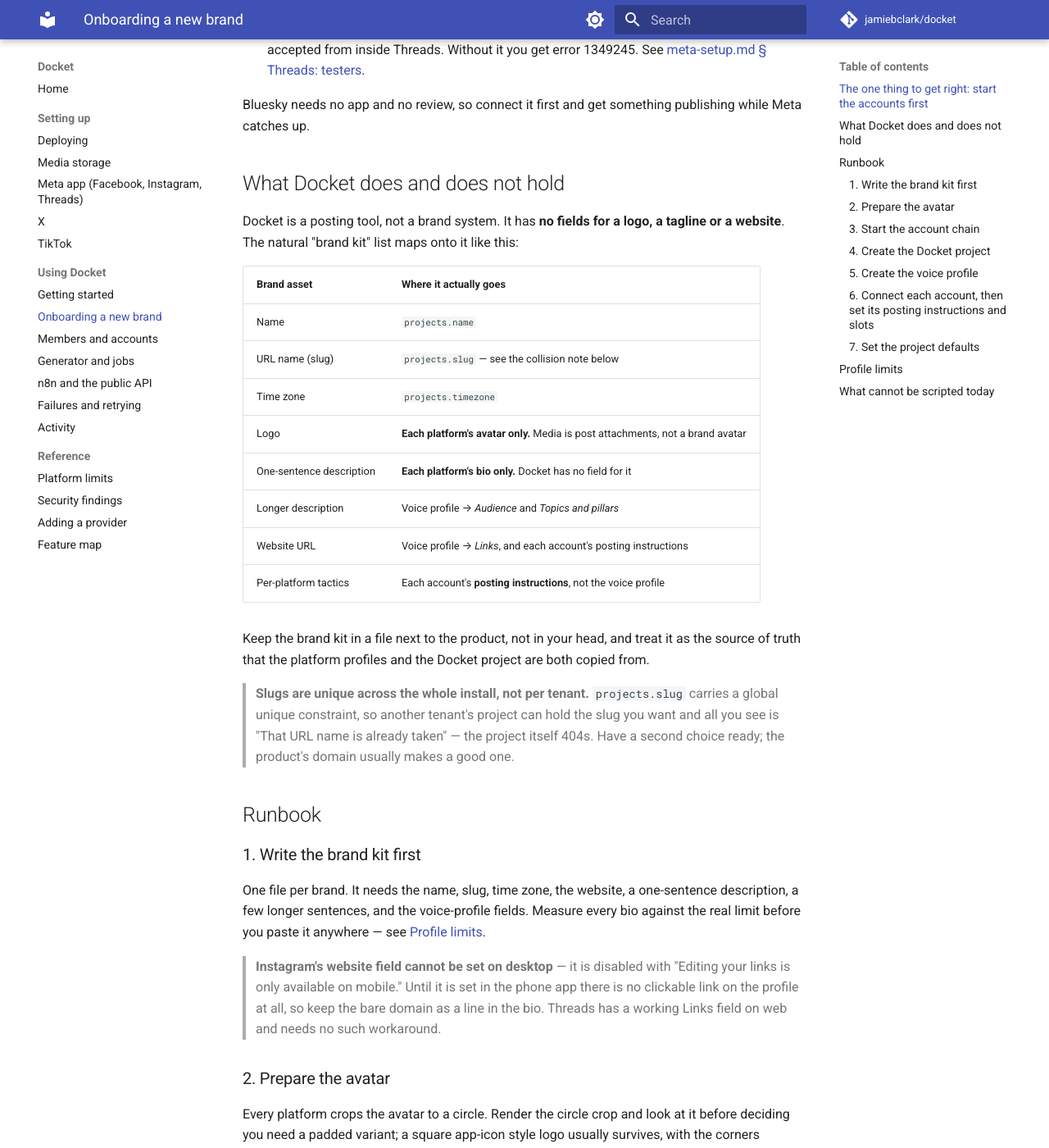
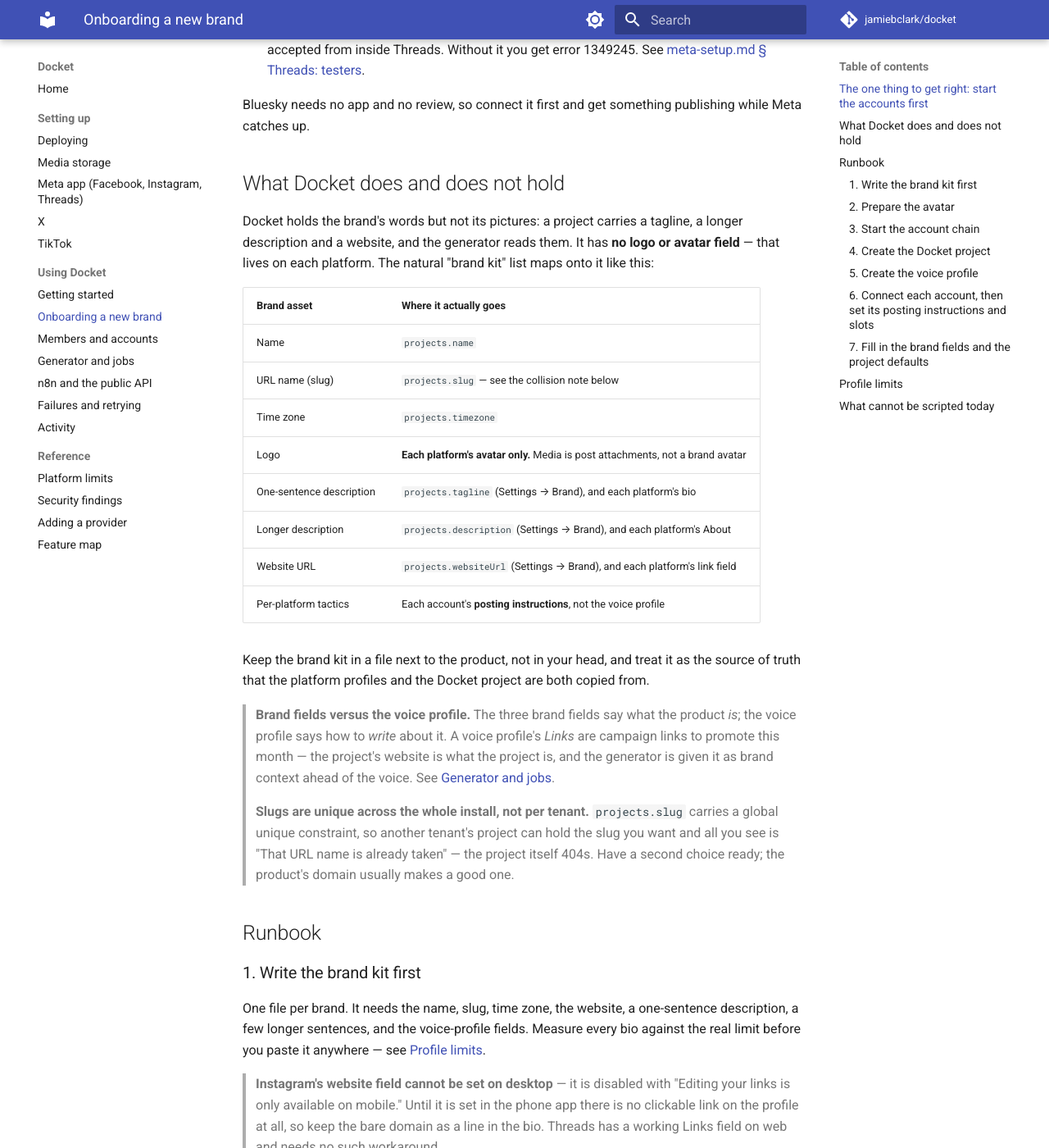
Before and after one commit to jamiebclark/docket, an MkDocs documentation site: the page built from docs/brand-onboarding.md, in a window 1280 px wide and 1400 px high, scrolled down 863 px. Shown: the whole window at 82% size. Built offline with MkDocs 1.6.1 and Material for MkDocs 9.7.7, drawn with Linux system fonts in a browser that asks for light colours; comment, search, counter and statistics services are not loaded; some of the changed text lies outside the part shown.

Commit message:
fix(brand): reconcile the onboarding runbook, and pin the no-change guard
Two findings from the re-review, both small but worth not shipping.

docs/brand-onboarding.md arrived in this same branch and immediately contradicted
the feature beside it in the nav: it said Docket has no tagline or website field and
routed both to a voice profile. All three rows of that table are now wrong. It now
names the project columns, and says plainly what the brand fields are for against
what the voice profile is for — the website is what the project is, a preferred link
is what it is promoting this month.

The explicit-undefined case that contracts/services.md calls load-bearing had no
test. A key submitted as `undefined` survives `.optional()`, so `"tagline" in parsed`
is true for `{ tagline: undefined }` and false when the key is absent — which is why
the service strips undefined before building the patch. Without that strip, a form
omitting one brand input would clear a field nobody touched. Removing the guard now
fails exactly this test and nothing else, which is what the review found missing.

Leaving MINOR F2 (the shipped docs not restating roadmap scope boundaries) — that is
bookkeeping for the roadmap, not something a reader of generator.md needs.

Co-Authored-By: Claude Opus 5 <noreply@anthropic.com>

```diff
--- a/docs/brand-onboarding.md
+++ b/docs/brand-onboarding.md
@@ -40,8 +40,9 @@ catches up.
 
 ## What Docket does and does not hold
 
-Docket is a posting tool, not a brand system. It has **no fields for a logo, a tagline or a
-website**. The natural "brand kit" list maps onto it like this:
+Docket holds the brand's words but not its pictures: a project carries a tagline, a longer
+description and a website, and the generator reads them. It has **no logo or avatar field** —
+that lives on each platform. The natural "brand kit" list maps onto it like this:
 
 | Brand asset | Where it actually goes |
 |---|---|
@@ -49,13 +50,18 @@ website**. The natural "brand kit" list maps onto it like this:
 | URL name (slug) | `projects.slug` — see the collision note below |
 | Time zone | `projects.timezone` |
 | Logo | **Each platform's avatar only.** Media is post attachments, not a brand avatar |
-| One-sentence description | **Each platform's bio only.** Docket has no field for it |
-| Longer description | Voice profile → *Audience* and *Topics and pillars* |
-| Website URL | Voice profile → *Links*, and each account's posting instructions |
+| One-sentence description | `projects.tagline` (Settings → Brand), and each platform's bio |
+| Longer description | `projects.description` (Settings → Brand), and each platform's About |
+| Website URL | `projects.websiteUrl` (Settings → Brand), and each platform's link field |
 | Per-platform tactics | Each account's **posting instructions**, not the voice profile |
 
 Keep the brand kit in a file next to the product, not in your head, and treat it as the source
 of truth that the platform profiles and the Docket project are both copied from.
+
+> **Brand fields versus the voice profile.** The three brand fields say what the product *is*;
+> the voice profile says how to *write* about it. A voice profile's *Links* are campaign links to
+> promote this month — the project's website is what the project is, and the generator is given it
+> as brand context ahead of the voice. See [Generator and jobs](generator.md).
 
 > **Slugs are unique across the whole install, not per tenant.** `projects.slug` carries a global
 > unique constraint, so another tenant's project can hold the slug you want and all you see is
@@ -107,9 +113,11 @@ Keep brand voice here and platform tactics out of it — per-platform guidance m
 Both live on the **Accounts** screen, per account. Posting instructions are where "no link in the
 Instagram caption" and "300 graphemes on Bluesky" belong.
 
-### 7. Set the project defaults
+### 7. Fill in the brand fields and the project defaults
 
-**Settings** → approval policy and scheduling policy. Decide deliberately whether generated posts
+**Settings** → tagline, description and website, so generated posts can say what the product is
+and link it without the voice profile repeating it. Owners and admins only; each change is
+audited. Then the approval policy and scheduling policy. Decide deliberately whether generated posts
 go to Review or are auto-approved.
 
 ## Profile limits
```
Also changed, not shown: 1 other file.
